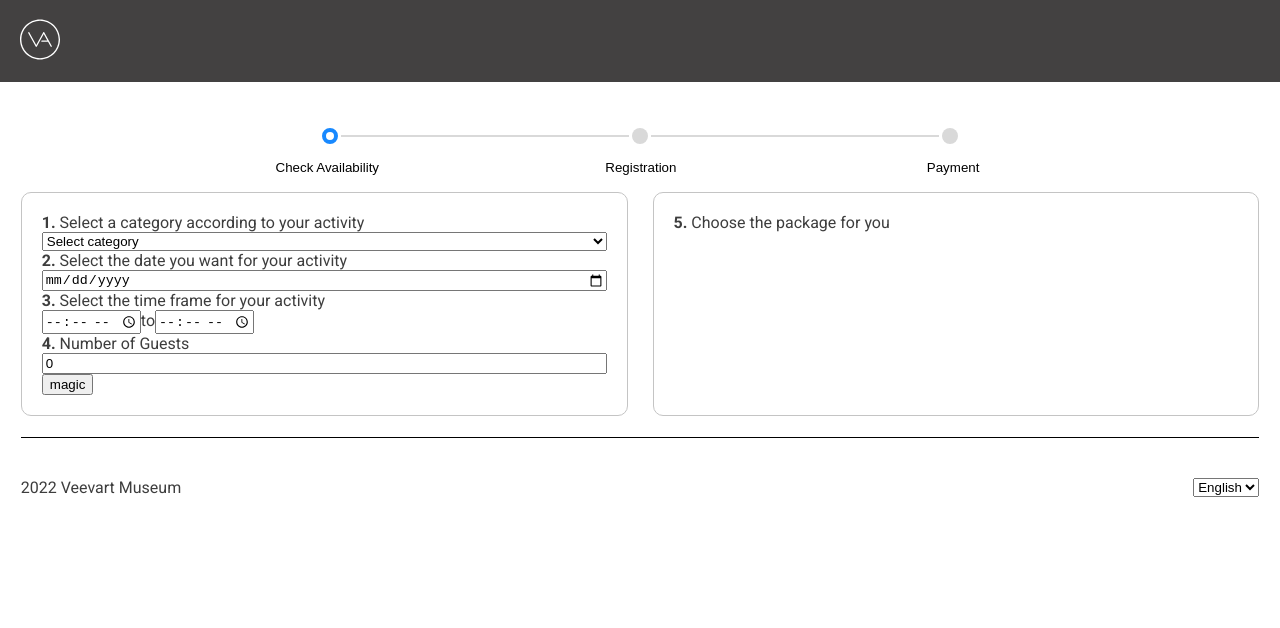
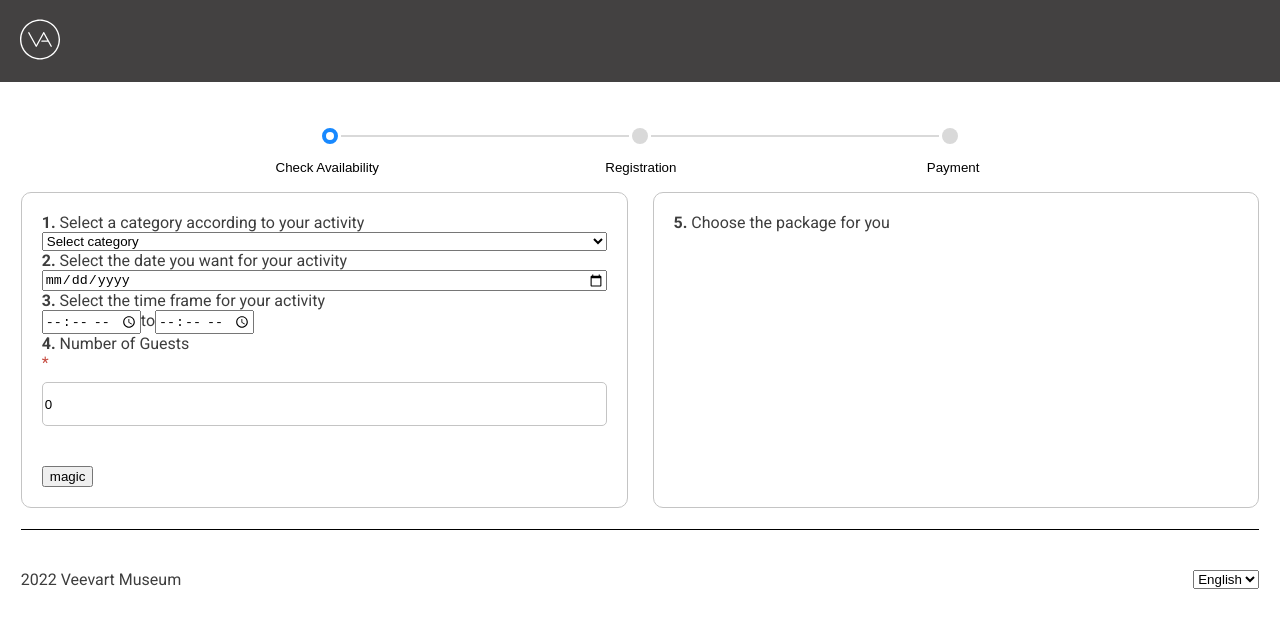
Before and after one commit to nicksiuxs/hackthon, a React (Create React App) app: page / in a window 1280 px wide. Shown: the top 628 px of the page. Built offline with nearby package versions, Linux system fonts and the light colour scheme.

Commit message:
input styles

```diff
--- a/src/components/Input/Input.css
+++ b/src/components/Input/Input.css
@@ -1,4 +1,16 @@
 .input{
     display: flex;
     flex-direction: column;
+    gap: 0.625rem;
+    margin-bottom: 2.5rem;
 }
+
+.input input {
+    height: 2.5rem;
+    border: 1px solid #C4C4C4;
+    border-radius: 5px;
+}
+
+.input .required {
+    color: #C64B40;
+}
--- a/src/components/Input/Input.js
+++ b/src/components/Input/Input.js
@@ -1,13 +1,23 @@
-import React from 'react';
+import React from "react";
 import "./Input.css";
 
-const Input = ({ id, type, label, value, handleOnchange }) => {
-    return (
-        <div className="input">
-            {label ? <label htmlFor={id}>{label}</label> : null}
-            <input id={id} name={id} type={type || "text"} value={value} onChange={handleOnchange} />
-        </div>
-    )
-}
+const Input = (props) => {
+  const { id, type, label, value, handleOnchange } = props;
+  return (
+    <div className="input">
+      <div>
+        {!props.required && <span className="required">*</span>}&nbsp;
+        {label ? <label htmlFor={id}>{label}</label> : null}
+      </div>
+      <input
+        id={id}
+        name={id}
+        type={type || "text"}
+        value={value}
+        onChange={handleOnchange}
+      />
+    </div>
+  );
+};
 
-export default Input
+export default Input;
```
